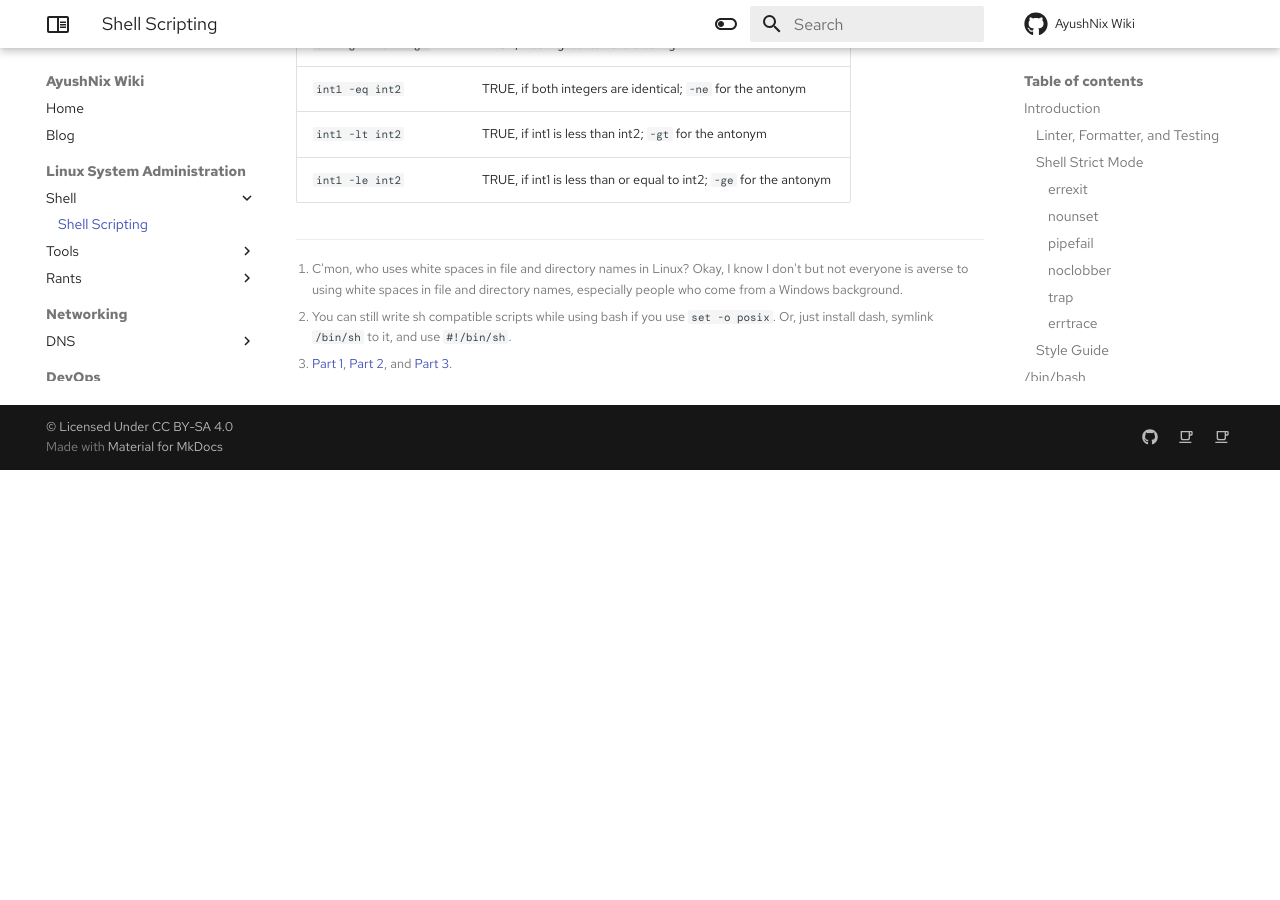
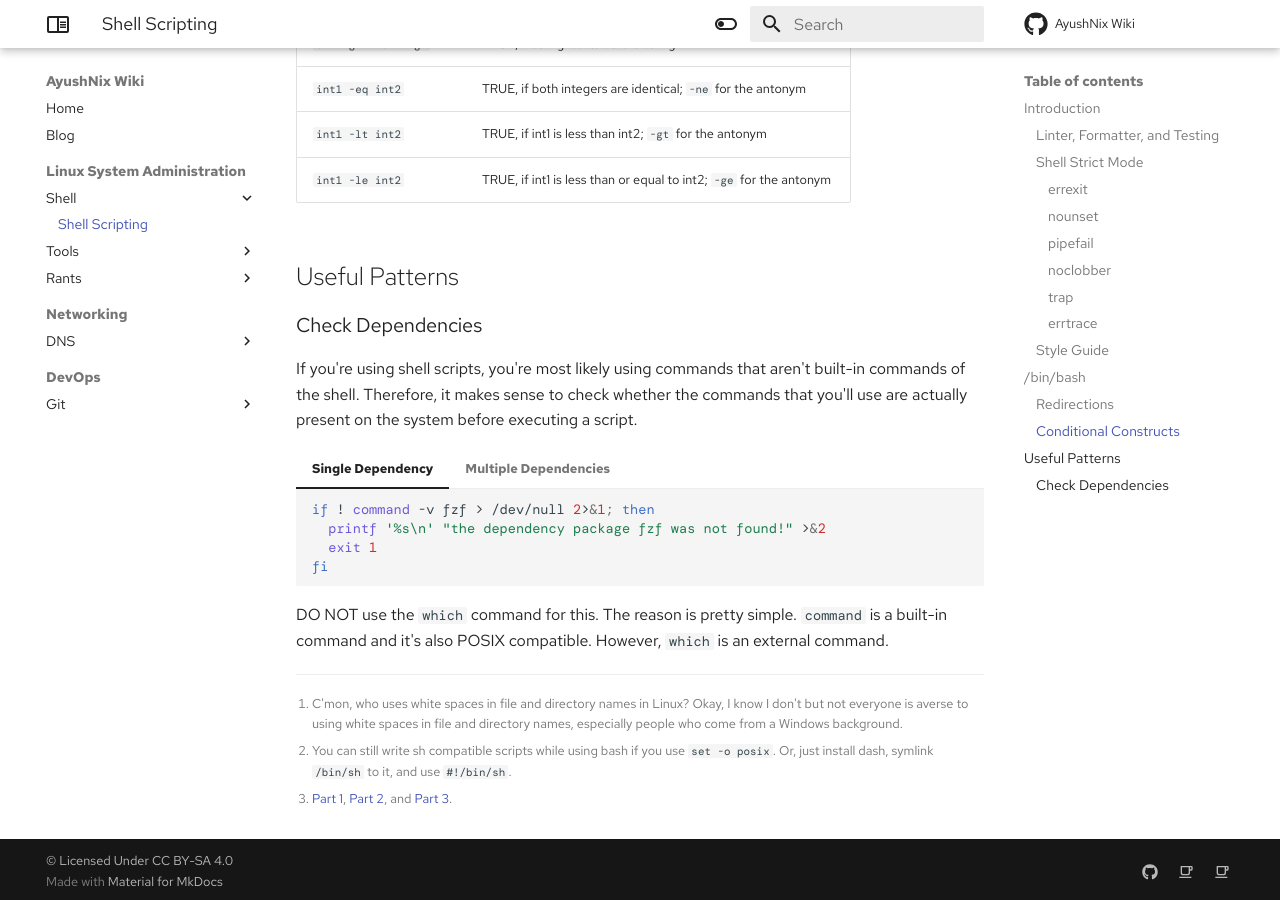
Before and after one commit to ayushnix/wiki, an MkDocs documentation site: the page built from docs/sysadmin/shell/scripting.md, in a window 1280 px wide and 900 px high, scrolled down 7682 px. Built offline with MkDocs 1.6.1 and Material for MkDocs 9.7.7, drawn with Linux system fonts in a browser that asks for light colours; some web fonts are replaced; comment, search, counter and statistics services are not loaded; before the commit the page ends 8152 px from its top, so only the background shows below that.

Commit message:
added the check dependency pattern in bash

````diff
--- a/docs/sysadmin/shell/scripting.md
+++ b/docs/sysadmin/shell/scripting.md
@@ -373,6 +373,36 @@
 | `int1 -lt int2`        | TRUE, if int1 is less than int2; `-gt` for the antonym             |
 | `int1 -le int2`        | TRUE, if int1 is less than or equal to int2; `-ge` for the antonym |
 
+# Useful Patterns
+
+## Check Dependencies
+
+If you're using shell scripts, you're most likely using commands that aren't built-in commands of
+the shell. Therefore, it makes sense to check whether the commands that you'll use are actually
+present on the system before executing a script.
+
+=== "Single Dependency"
+    ```sh
+    if ! command -v fzf > /dev/null 2>&1; then
+      printf '%s\n' "the dependency package fzf was not found!" >&2
+      exit 1
+    fi
+    ```
+
+=== "Multiple Dependencies"
+    ```sh
+    dependencies=("fzf" "rg" "bat" "lsls")
+    for d in "${dependencies[@]}"; do
+      if ! command -v "$d" > /dev/null 2>&1; then
+        printf '%s\n' "the dependency package $d was not found!" >&2
+        exit 1
+      fi
+    done
+    ```
+
+DO NOT use the `which` command for this. The reason is pretty simple. `command` is a built-in
+command and it's also POSIX compatible. However, `which` is an external command.
+
 [^1]: C'mon, who uses white spaces in file and directory names in Linux? Okay,
 I know I don't but not everyone is averse to using white spaces in file and
 directory names, especially people who come from a Windows background.
````
